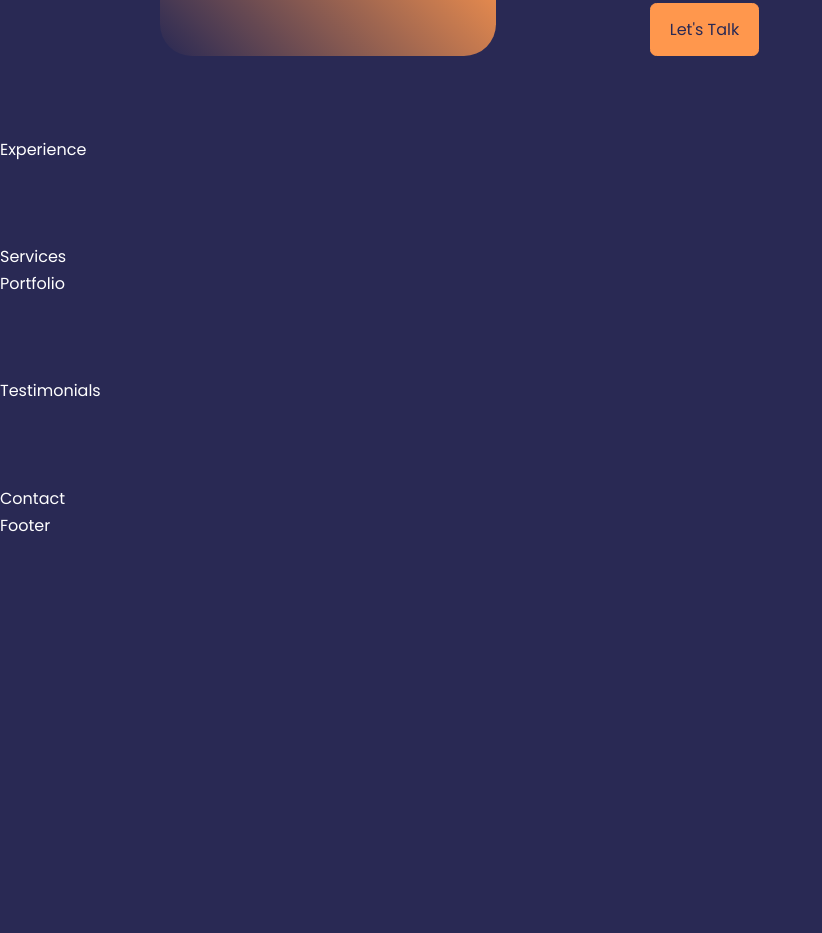
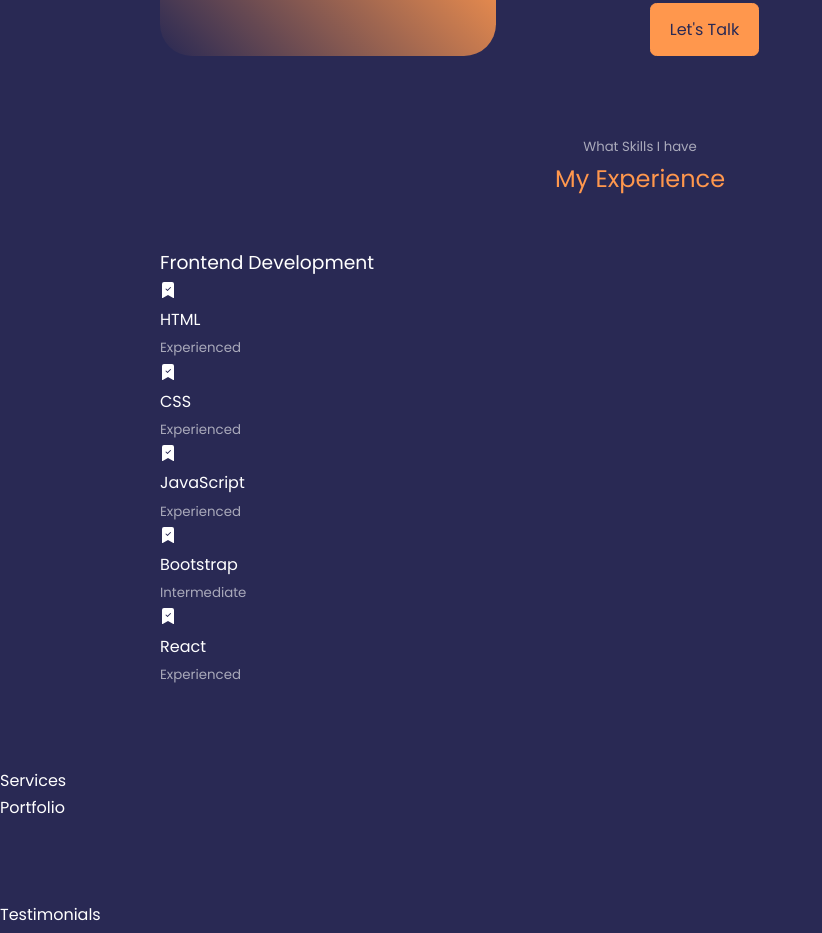
Before and after one commit to Garimajyoti/My_Portfolio_Website, a React (Create React App) app: page / in a window 1280 px wide. Shown: the part 1500-2433 px from the top of the page, without its empty margins (0-822 px from the left). Before the commit the page ends 2039 px from the top, so only its background shows below. Built offline with nearby package versions, Linux system fonts and the light colour scheme.

Commit message:
frontend experience added

```diff
--- a/src/components/experience/Experience.js
+++ b/src/components/experience/Experience.js
@@ -1,9 +1,65 @@
 import React from 'react'
 import './experience.css'
+import {BsBookmarkCheckFill} from 'react-icons/bs'
 
 const Experience = () => {
   return (
-    <section id='experience'>Experience</section>
+    <section id='experience'>
+      <h5>What Skills I have</h5>
+      <h2>My Experience</h2>
+
+      <div className="container experience_container">
+        <div className="frontend_experience">
+          <h3>Frontend Development</h3>
+          <div className="experience_content">
+            <article className="experience_details">
+            <BsBookmarkCheckFill className='experience_icon'/>
+            <div>
+            <h4>HTML</h4>
+              <small className="text-light">Experienced</small>
+            </div>
+            </article>
+
+            <article className="experience_details">
+            <BsBookmarkCheckFill className='experience_icon'/>
+              <div>
+              <h4>CSS</h4>
+              <small className="text-light">Experienced</small>
+              </div>
+            </article>
+
+            <article className="experience_details">
+            <BsBookmarkCheckFill className='experience_icon'/>
+              <div>
+              <h4>JavaScript</h4>
+              <small className="text-light">Experienced</small>
+              </div>
+            </article>
+
+            <article className="experience_details">
+            <BsBookmarkCheckFill className='experience_icon'/>
+              <div>
+              <h4>Bootstrap</h4>
+              <small className="text-light">Intermediate</small>
+              </div>
+            </article>
+
+            <article className="experience_details">
+            <BsBookmarkCheckFill className='experience_icon'/>
+              <div>
+              <h4>React</h4>
+              <small className="text-light">Experienced</small>
+              </div>
+            </article>
+          </div>
+
+        </div>
+
+
+
+      </div>
+    </section>
+
   )
 }
 
```
